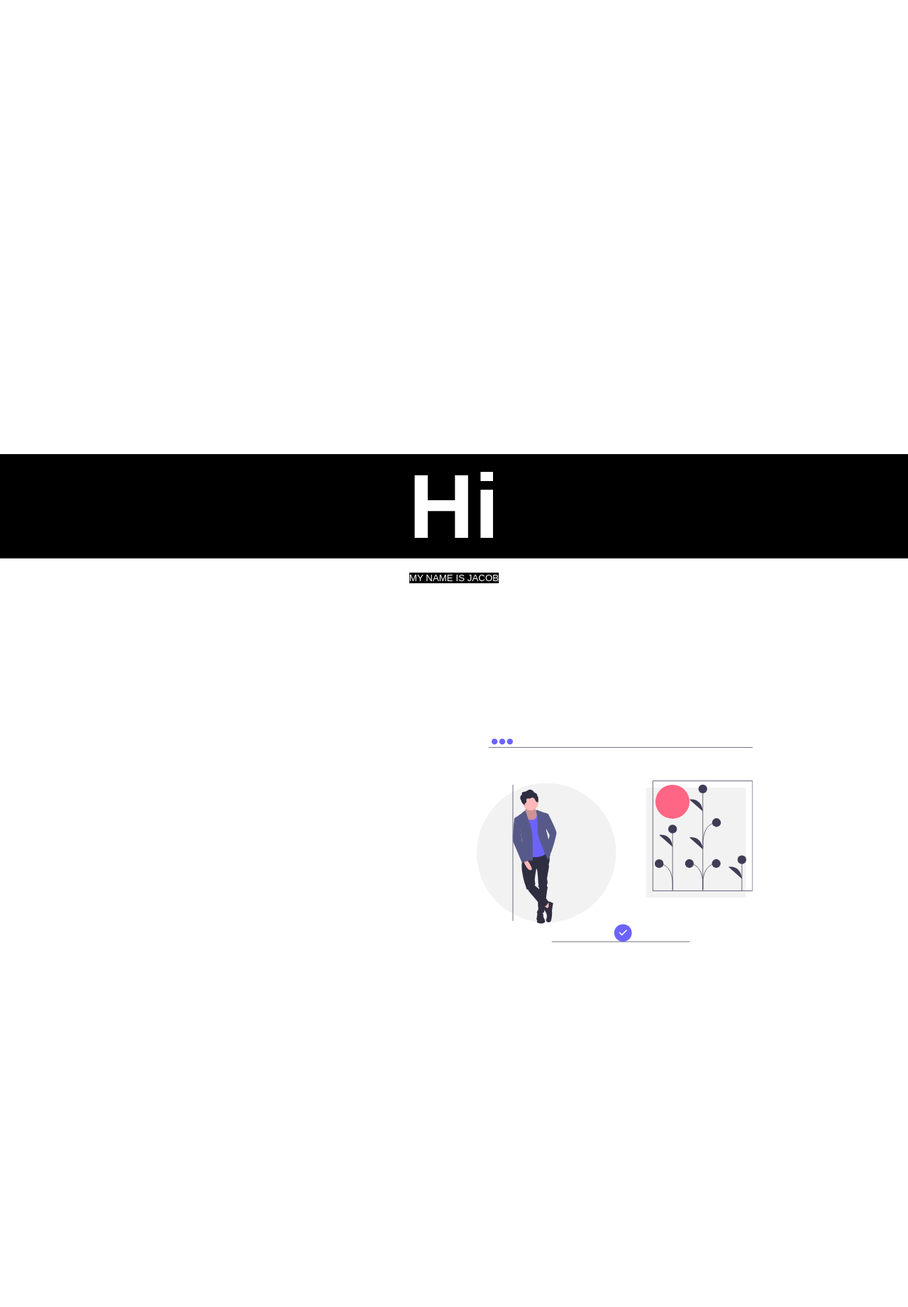
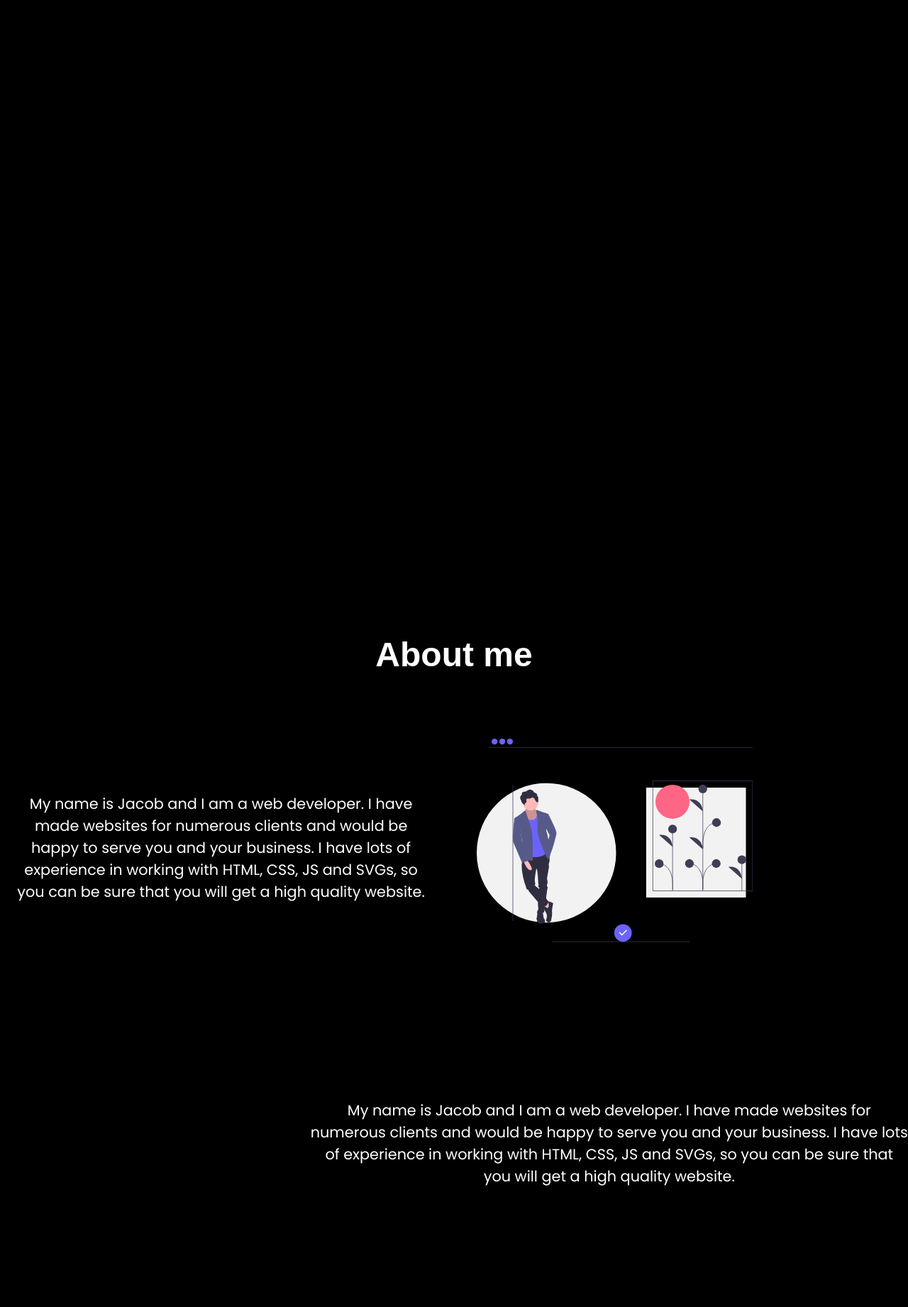
Before and after one commit to jacobhq/archive, a PHP site: page / in a window 1280 px wide. Shown: the part 800-2642 px from the top of the page at 71% size. Run offline with PHP 8.4, Linux system fonts and the light colour scheme.

Commit message:
style.css edited online with Bitbucket

```diff
--- a/portfolio/style.css
+++ b/portfolio/style.css
@@ -5,12 +5,8 @@
 }
 
 body{
-    background-color: white;
+    background-color: black;
     transition: all 0.5s ease;
-}
-
-.bg-active{
-    background-color: black;
 }
 
 .backdrop{
```
